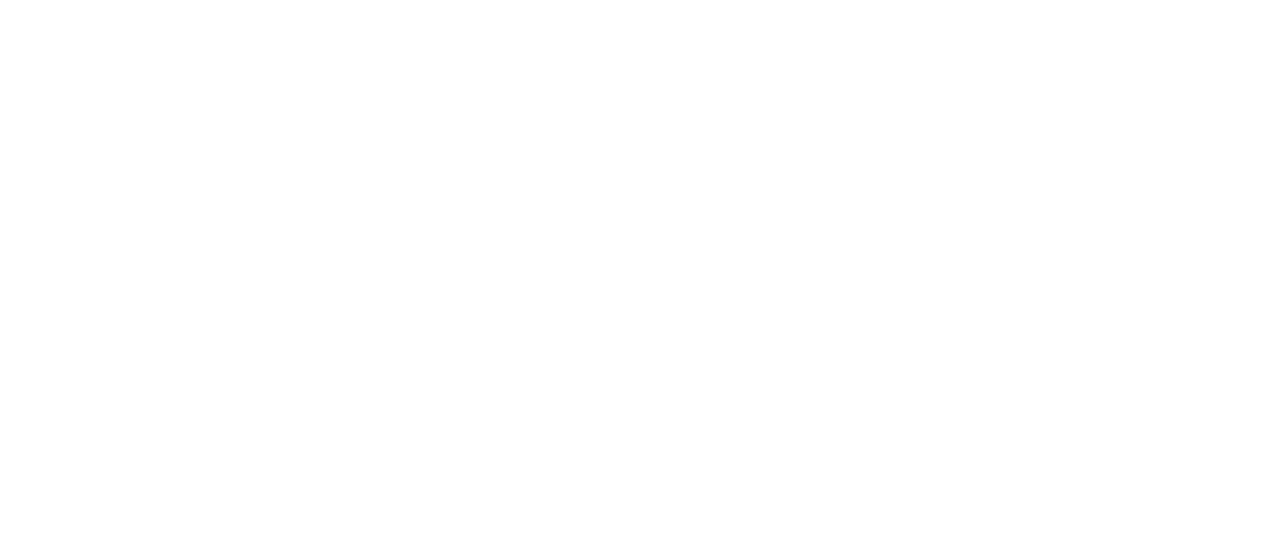
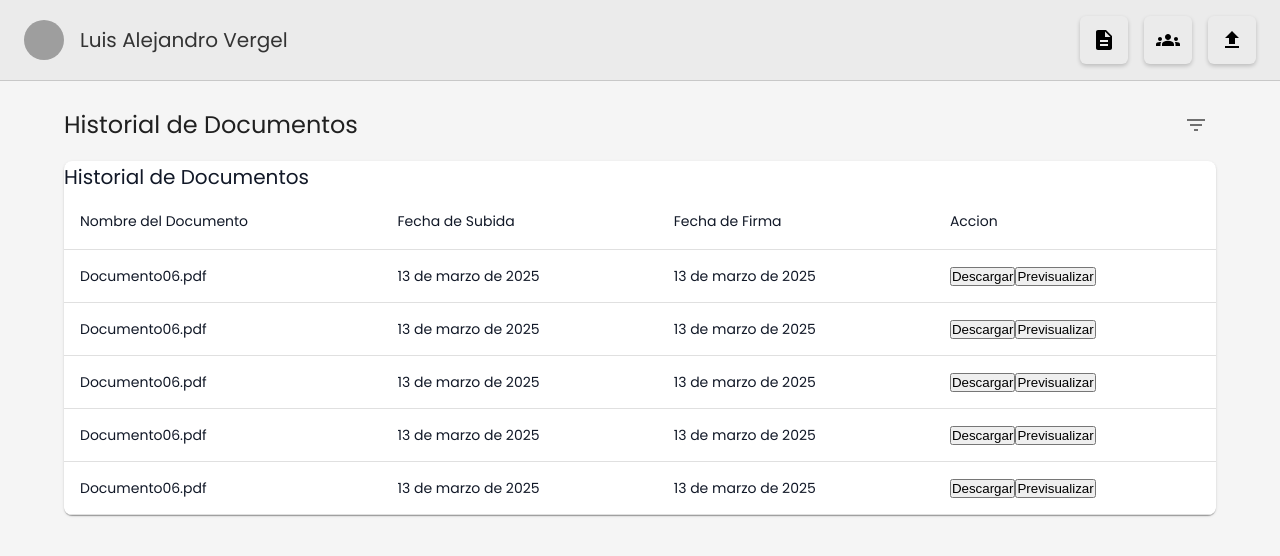
Before and after one commit to Jookcuc/SistemaFirmas, a React (Vite) app: page /dashboard/historial in a window 1280 px wide. Before the commit this address had no page. Shown: the top 556 px of the page. Built offline with nearby package versions, Linux system fonts and the light colour scheme; grey boxes are pictures that could not be loaded.

Commit message:
Created table component and HistorialDocumentos page, still not ready, changes on the way

```diff
--- /dev/null
+++ b/src/core/components/table/index.tsx
@@ -0,0 +1,92 @@
+import React from 'react';
+import {
+  Table,
+  TableBody,
+  TableCell,
+  TableContainer,
+  TableHead,
+  TableRow,
+  Paper,
+  Box,
+  Typography
+} from '@mui/material';
+import './table.css';
+
+interface ColumnDefinition {
+  key: string;
+  label: string;
+  width?: string;
+}
+
+interface ActionDefinition {
+  label: string;
+  onClick: (row: any) => void;
+  variant?: 'primary' | 'secondary';
+}
+
+interface GenericTableProps {
+  columns: ColumnDefinition[];
+  rows: any[];
+  actions?: ActionDefinition[];
+  title?: string;
+}
+
+export const ReTable: React.FC<GenericTableProps> = ({
+  columns,
+  rows,
+  actions = [],
+  title
+}) => {
+  return (
+    <TableContainer component={Paper} className="generic-table-container">
+      {title && (
+        <Box className="table-header">
+          <Typography variant="h6" className="table-title">
+            {title}
+          </Typography>
+        </Box>
+      )}
+      <Table className="generic-table">
+        <TableHead>
+          <TableRow>
+            {columns.map((column) => (
+              <TableCell
+                key={column.key}
+                style={{ width: column.width }}
+              >
+                {column.label}
+              </TableCell>
+            ))}
+            {actions.length > 0 && <TableCell>Accion</TableCell>}
+          </TableRow>
+        </TableHead>
+        <TableBody>
+          {rows.map((row, rowIndex) => (
+            <TableRow key={rowIndex}>
+              {columns.map((column) => (
+                <TableCell key={column.key}>
+                  {row[column.key]}
+                </TableCell>
+              ))}
+              {actions.length > 0 && (
+                <TableCell>
+                  <Box className="action-buttons">
+                    {actions.map((action, actionIndex) => (
+                      <button
+                        key={actionIndex}
+                        className={`action-btn ${action.variant || 'primary'}`}
+                        onClick={() => action.onClick(row)}
+                      >
+                        {action.label}
+                      </button>
+                    ))}
+                  </Box>
+                </TableCell>
+              )}
+            </TableRow>
+          ))}
+        </TableBody>
+      </Table>
+    </TableContainer>
+  );
+};
--- a/src/core/routes/AppRoutes.tsx
+++ b/src/core/routes/AppRoutes.tsx
@@ -1,6 +1,7 @@
 import { Route, Routes, Navigate } from "react-router-dom";
 import AuthRoutes from "../../module/Auth/routes";
 import AppRoutesEnum from "./routes";
+import DashboardRoutes from "../../module/Dashboard/routes";
 
 export default function AppRoutes() {
   return (
@@ -8,6 +9,7 @@
     <Routes>
       <Route path="/" element={<Navigate to={AppRoutesEnum.LOGIN} replace />} />
       <Route path="/auth/*" element={<AuthRoutes />} />
+      <Route path="/dashboard/*" element={<DashboardRoutes />} />
 
     </Routes>
 
--- /dev/null
+++ b/src/module/Dashboard/index.tsx
@@ -0,0 +1 @@
+export * from './pages'
--- /dev/null
+++ b/src/module/Dashboard/pages/HistorialDocumentos/HistorialDocumentos.css
@@ -0,0 +1,21 @@
+.document-history-page {
+    background-color: #f5f5f5;
+    min-height: 100vh;
+  }
+
+  .page-content {
+    padding-top: 24px;
+  }
+
+  .page-title {
+    font-weight: 600;
+    color: rgba(0, 0, 0, 0.87);
+  }
+
+  .filter-icon {
+    color: rgba(0, 0, 0, 0.54);
+  }
+
+  .filter-icon:hover {
+    color: rgba(0, 0, 0, 0.87);
+  }
--- /dev/null
+++ b/src/module/Dashboard/pages/HistorialDocumentos/index.tsx
@@ -0,0 +1,81 @@
+import React, { useState } from 'react';
+import { Container, Box, Typography, IconButton } from '@mui/material';
+import FilterListIcon from '@mui/icons-material/FilterList';
+import { Header } from '../../../../core/components/header';
+import { ReTable } from '../../../../core/components/table';
+import './HistorialDocumentos.css';
+
+export const HistorialDocumentos: React.FC = () => {
+  const [documents] = useState([
+    {
+      documentName: 'Documento06.pdf',
+      uploadDate: '13 de marzo de 2025',
+      signatureDate: '13 de marzo de 2025'
+    },
+    {
+      documentName: 'Documento06.pdf',
+      uploadDate: '13 de marzo de 2025',
+      signatureDate: '13 de marzo de 2025'
+    },
+    {
+      documentName: 'Documento06.pdf',
+      uploadDate: '13 de marzo de 2025',
+      signatureDate: '13 de marzo de 2025'
+    },
+    {
+      documentName: 'Documento06.pdf',
+      uploadDate: '13 de marzo de 2025',
+      signatureDate: '13 de marzo de 2025'
+    },
+    {
+      documentName: 'Documento06.pdf',
+      uploadDate: '13 de marzo de 2025',
+      signatureDate: '13 de marzo de 2025'
+    }
+  ]);
+
+  const columns = [
+    { key: 'documentName', label: 'Nombre del Documento' },
+    { key: 'uploadDate', label: 'Fecha de Subida' },
+    { key: 'signatureDate', label: 'Fecha de Firma' }
+  ];
+
+  const actions = [
+    {
+      label: 'Descargar',
+      onClick: () => {
+        console.log('Descargar');
+      },
+      variant: 'primary'
+    },
+    {
+      label: 'Previsualizar',
+      onClick: () => {
+        console.log('Previsualizar');
+      },
+      variant: 'secondary'
+    }
+  ];
+
+  return (
+    <div className="document-history-page">
+      <Header />
+      <Container maxWidth="lg" className="page-content">
+        <Box display="flex" alignItems="center" justifyContent="space-between" mb={2}>
+          <Typography variant="h5" className="page-title">
+            Historial de Documentos
+          </Typography>
+          <IconButton className="filter-icon">
+            <FilterListIcon />
+          </IconButton>
+        </Box>
+        <ReTable
+          columns={columns}
+          rows={documents}
+          actions={actions}
+          title="Historial de Documentos"
+        />
+      </Container>
+    </div>
+  );
+};
--- /dev/null
+++ b/src/module/Dashboard/pages/index.tsx
@@ -0,0 +1 @@
+export * from './HistorialDocumentos'
--- /dev/null
+++ b/src/module/Dashboard/routes/index.tsx
@@ -0,0 +1,12 @@
+import { Route, Routes } from "react-router-dom";
+import { HistorialDocumentos } from "../pages";
+
+
+
+export default function DashboardRoutes() {
+  return (
+    <Routes>
+      <Route path="historial" element={<HistorialDocumentos />} />
+    </Routes>
+  );
+}
```
Also changed, not shown: src/core/components/table/table.css (added).
